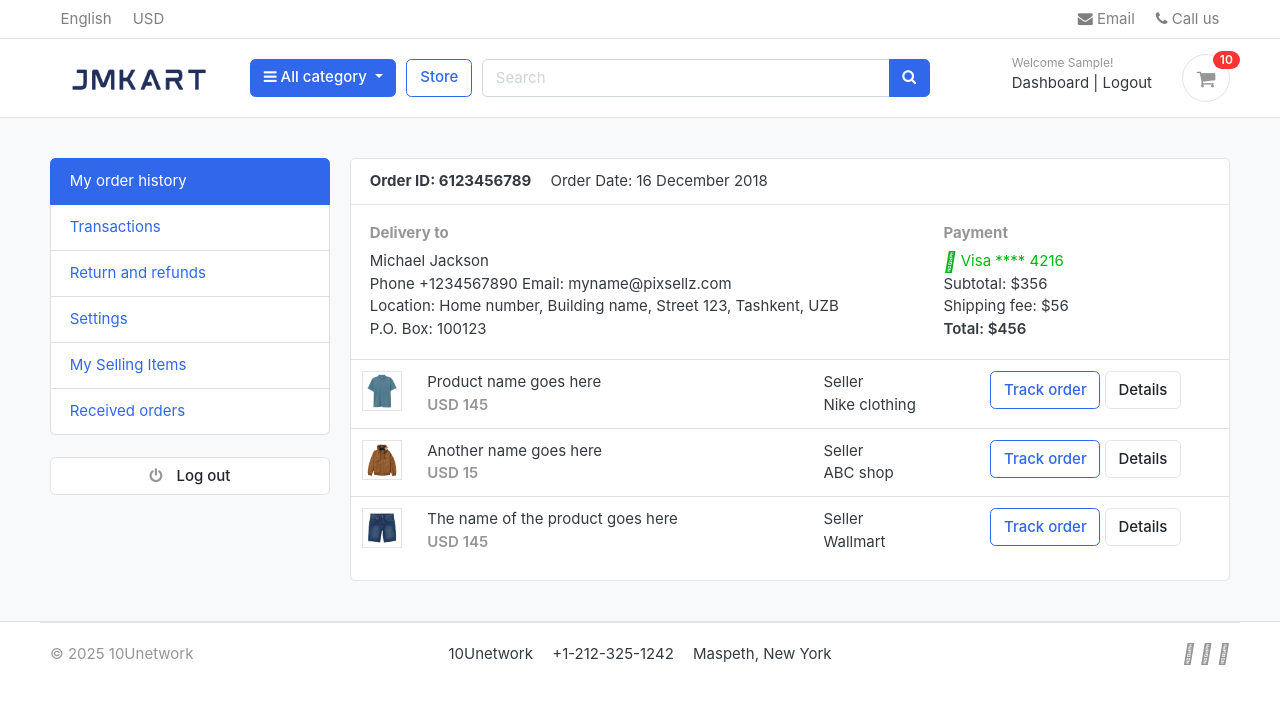
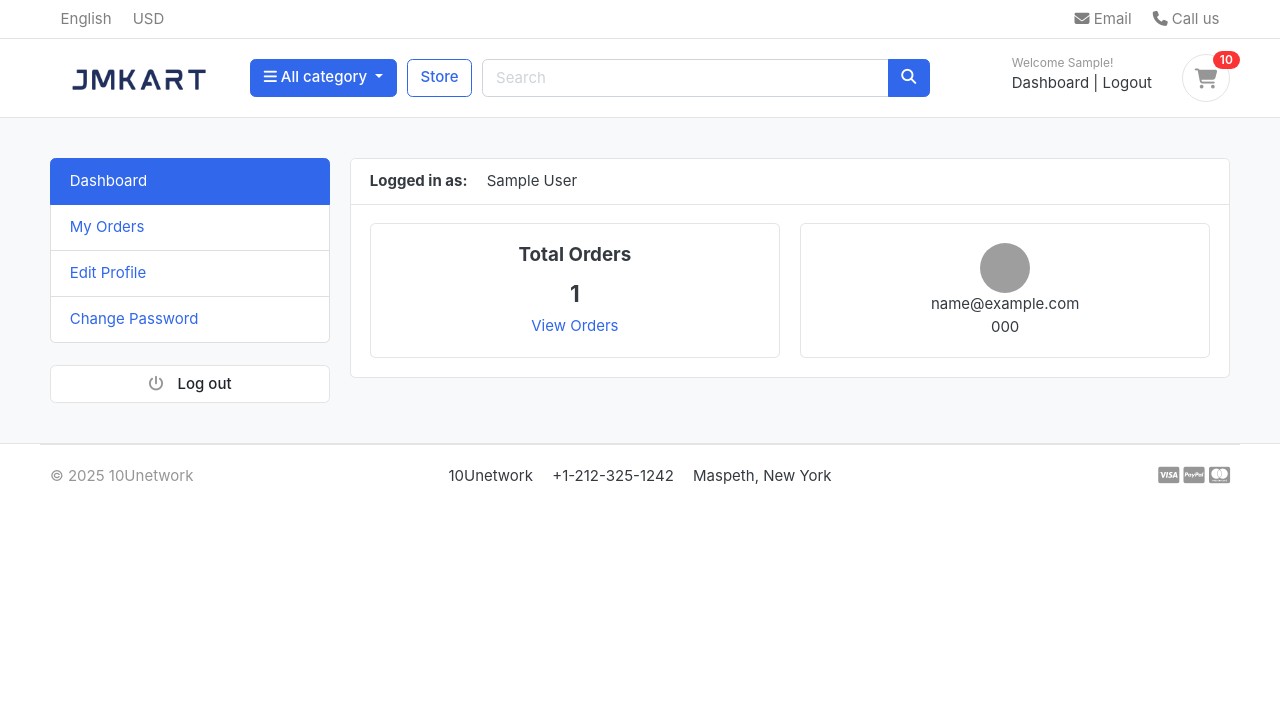
Before and after one commit to jasphil597-dev/jmkart_1-django, a Django app: page /accounts/ in a window 1280 px wide. Shown: the top 704 px of the page. Run offline with Django 5.2, Linux system fonts and the light colour scheme; a user stored in the database is signed in; tables that the repository leaves empty hold one stand-in row (values such as "Sample post"); some libraries are stand-ins or nearby versions; some web fonts are replaced; grey boxes are pictures that could not be loaded.

Commit message:
feat(accounts): add user profile model, dashboard, and account management pages

```diff
--- a/accounts/urls.py
+++ b/accounts/urls.py
@@ -12,4 +12,9 @@ urlpatterns = [
     path("forgotPassword/", views.forgotPassword, name="forgotPassword"),
     path("resetpassword_validate/<uidb64>/<token>/", views.resetpassword_validate, name="resetpassword_validate"),  # type: ignore
     path("resetPassword/", views.resetPassword, name="resetPassword"),  # type: ignore
+
+    path("my_orders/", views.my_orders, name="my_orders"),
+    path("edit_profile/", views.edit_profile, name="edit_profile"),
+    path("change_password/", views.change_password, name="change_password"), # type: ignore
+    path("order_detail/<int:order_id>/", views.order_detail, name="order_detail"),# type: ignore
 ]
--- a/accounts/views.py
+++ b/accounts/views.py
@@ -1,6 +1,8 @@
-from django.shortcuts import render, redirect
-from .forms import RegistrationForm
-from .models import Account
+from django.shortcuts import get_object_or_404, render, redirect
+from .forms import RegistrationForm, UserForm, UserProfileForm
+
+from orders.models import Order, OrderProduct
+from .models import Account, UserProfile
 from django.contrib import messages, auth
 from django.contrib.auth import logout as auth_logout
 from django.contrib.auth.decorators import login_required
@@ -44,6 +46,12 @@ def register(request):
             user.phone_number = phone_number
             user.is_active = False  # 👈 make them active by default
             user.save()
+
+            # Create User Profile
+            profile = UserProfile()
+            profile.user_id = user.id # type: ignore
+            profile.profile_picture = 'default/default-user.png'
+            profile.save()
 
             # USER ACTIVATION EMAIL
             current_site = get_current_site(request)
@@ -175,7 +183,12 @@ def activate(request, uidb64, token):
 
 @login_required(login_url="login")
 def dashboard(request):
-    return render(request, "accounts/dashboard.html")
+    orders = Order.objects.order_by('-created_at').filter(user_id=request.user.id, is_ordered=True)
+    orders_count = orders.count()
+    context = {
+        'orders_count': orders_count,
+    }
+    return render(request, "accounts/dashboard.html", context)
 
 
 def forgotPassword(request):
@@ -244,3 +257,74 @@ def resetPassword(request):
             return redirect("resetPassword")
     else:
         return render(request, "accounts/resetPassword.html")
+
+
+@login_required(login_url='login')
+def my_orders(request):
+    orders = Order.objects.filter(user=request.user, is_ordered=True).order_by('-created_at')
+    context = {
+        'orders': orders
+    }
+    return render(request, 'accounts/my_orders.html', context)
+
+
+@login_required(login_url='login')
+def edit_profile(request):
+    userprofile = get_object_or_404(UserProfile, user=request.user)
+    if request.method == 'POST':
+        user_form = UserForm(request.POST, instance=request.user)
+        profile_form = UserProfileForm(request.POST, request.FILES, instance=userprofile)
+        if user_form.is_valid() and profile_form.is_valid():
+            user_form.save()
+            profile_form.save()
+            messages.success(request, 'Your profile has been updated.')
+            return redirect('edit_profile')
+    else:
+        user_form = UserForm(instance=request.user)
+        profile_form = UserProfileForm(instance=userprofile)
+    context = {
+        'user_form': user_form,
+        'profile_form': profile_form,
+        'userprofile': userprofile,
+    }
+    return render(request, 'accounts/edit_profile.html', context)
+
+@login_required(login_url='login')
+def change_password(request):
+    if request.method == "POST":
+        current_password = request.POST['current_password']
+        new_password = request.POST['new_password']
+        confirm_password = request.POST['confirm_password']
+
+        user = Account.objects.get(username__exact=request.user.username)
+
+        if new_password == confirm_password:
+            success = user.check_password(current_password)
+            if success:
+                user.set_password(new_password)
+                user.save()
+
+                messages.success(request, 'Password updated successfully.')
+                return redirect('change_password')
+            else:
+                messages.error(request, 'Please enter valid current password')
+                return redirect('change_password')
+        else:
+            messages.error(request, 'Password does not match!')
+            return redirect('change_password')
+    return render(request, 'accounts/change_password.html')
+
+@login_required(login_url="login")
+def order_detail(request, order_id):
+    order_detail = OrderProduct.objects.filter(order__order_number=order_id)
+    order = Order.objects.get(order_number=order_id)
+    subtotal = 0
+    for i in order_detail:
+        subtotal += i.product_price * i.quantity
+
+    context = {
+        'order_detail': order_detail,
+        'order': order,
+        'subtotal': subtotal,
+    }
+    return render(request, "accounts/order_detail.html", context)
--- a/templates/accounts/dashboard.html
+++ b/templates/accounts/dashboard.html
@@ -4,122 +4,43 @@
   {% include "includes/alerts.html" %}
   <div class="container">
     <div class="row">
-      <aside class="col-md-3">
-        <!--   SIDEBAR   -->
-        <ul class="list-group">
-          <a class="list-group-item active" href="#">My order history</a>
-          <a class="list-group-item" href="#">Transactions</a>
-          <a class="list-group-item" href="#">Return and refunds</a>
-          <a class="list-group-item" href="#">Settings</a>
-          <a class="list-group-item" href="#">My Selling Items</a>
-          <a class="list-group-item" href="#">Received orders</a>
-        </ul>
-        <br />
-        <a class="btn btn-light btn-block" href="{% url 'logout' %}">
-          <i class="fa fa-power-off"></i>
-          <span class="text">Log out</span>
-        </a>
-        <!--   SIDEBAR .//END   -->
-      </aside>
+    {% include "includes/dashboard_sidebar.html" %}
+
       <main class="col-md-9">
         <article class="card">
           <header class="card-header">
-            <strong class="d-inline-block mr-3">Order ID: 6123456789</strong>
-            <span>Order Date: 16 December 2018</span>
+            <strong class="d-inline-block mr-3"> Logged in as: </strong>
+            <span>{{ user.full_name }}</span>
           </header>
           <div class="card-body">
             <div class="row">
-              <div class="col-md-8">
-                <h6 class="text-muted">Delivery to</h6>
-                <p>
-                  Michael Jackson
-                  <br />
-                  Phone +1234567890 Email: myname@pixsellz.com
-                  <br />
-                  Location: Home number, Building name, Street 123, Tashkent, UZB
-                  <br />
-                  P.O. Box: 100123
-                </p>
+
+              <div class="col-md-6">
+                <div class="card" style="text-align:center;">
+                  <div class="card-body">
+                    <h5 class="card-title">Total Orders</h5>
+                    <h4>{{ orders_count }}</h4>
+                    <a href="{% url 'my_orders' %}">View Orders</a>
+                  </div>
+                </div>
               </div>
-              <div class="col-md-4">
-                <h6 class="text-muted">Payment</h6>
-                <span class="text-success">
-                  <i class="fab fa-lg fa-cc-visa"></i>
-                  Visa **** 4216
-                </span>
-                <p>
-                  Subtotal: $356
-                  <br />
-                  Shipping fee: $56
-                  <br />
-                  <span class="b">Total: $456</span>
-                </p>
+
+              <div class="col-md-6">
+                <div class="card" style="text-align:center;">
+                  <div class="card-body">
+                    <img src="https://www.w3schools.com/howto/img_avatar.png" alt="User Profile Picture" width="50" height="50" style="border-radius:50%;">
+                    <p class="mb-0">{{ user.email }}</p>
+                    <p>{{ user.phone_number }}</p>
+
+                  </div>
+                </div>
               </div>
+
             </div>
             <!-- row.// -->
-          </div>
-          <!-- card-body .// -->
-          <div class="table-responsive">
-            <table class="table table-hover">
-              <tr>
-                <td width="65">
-                  <img src="../images/items/1.jpg" class="img-xs border" />
-                </td>
-                <td>
-                  <p class="title mb-0">Product name goes here</p>
-                  <var class="price text-muted">USD 145</var>
-                </td>
-                <td>
-                  Seller
-                  <br />
-                  Nike clothing
-                </td>
-                <td width="250">
-                  <a href="#" class="btn btn-outline-primary">Track order</a>
-                  <a href="#" class="btn btn-light">Details</a>
-                </td>
-              </tr>
-              <tr>
-                <td>
-                  <img src="../images/items/2.jpg" class="img-xs border" />
-                </td>
-                <td>
-                  <p class="title mb-0">Another name goes here</p>
-                  <var class="price text-muted">USD 15</var>
-                </td>
-                <td>
-                  Seller
-                  <br />
-                  ABC shop
-                </td>
-                <td>
-                  <a href="#" class="btn btn-outline-primary">Track order</a>
-                  <a href="#" class="btn btn-light">Details</a>
-                </td>
-              </tr>
-              <tr>
-                <td>
-                  <img src="../images/items/3.jpg" class="img-xs border" />
-                </td>
-                <td>
-                  <p class="title mb-0">The name of the product goes here</p>
-                  <var class="price text-muted">USD 145</var>
-                </td>
-                <td>
-                  Seller
-                  <br />
-                  Wallmart
-                </td>
-                <td>
-                  <a href="#" class="btn btn-outline-primary">Track order</a>
-                  <a href="#" class="btn btn-light">Details</a>
-                </td>
-              </tr>
-            </table>
-          </div>
-          <!-- table-responsive .end// -->
-        </article>
-        <!-- order-group.// -->
+          </div>  <!-- card-body .// -->
+
+        </article> <!-- order-group.// -->
       </main>
     </div>
     <!-- row.// -->
--- a/templates/base.html
+++ b/templates/base.html
@@ -22,7 +22,16 @@
   <!-- Bootstrap 4 CSS -->
   <link href="{% static 'css/bootstrap.css' %}" rel="stylesheet" type="text/css" />
 
-  <link rel="stylesheet" href="https://cdnjs.cloudflare.com/ajax/libs/font-awesome/4.7.0/css/font-awesome.min.css">
+  {% comment %} <link rel="stylesheet" href="https://cdnjs.cloudflare.com/ajax/libs/font-awesome/4.7.0/css/font-awesome.min.css"> {% endcomment %}
+
+  <link
+  rel="stylesheet"
+  href="https://cdnjs.cloudflare.com/ajax/libs/font-awesome/6.5.1/css/all.min.css"
+  integrity="sha512-DTOQO9RWCH3ppGqcWaEA1BIZOC6xxalwEsw9c2QQeAIftl+Vegovlnee1c9QX4TctnWMn13TZye+giMm8e2LwA=="
+  crossorigin="anonymous"
+  referrerpolicy="no-referrer"
+/>
+
 
 
   <!-- Responsive CSS (Bootstrap adjustments) -->
--- /dev/null
+++ b/templates/includes/dashboard_sidebar.html
@@ -0,0 +1,16 @@
+<aside class="col-md-3">
+        <!--   SIDEBAR   -->
+        <ul class="list-group">
+          <a class="list-group-item {% if '/accounts/' == request.path %}active{% endif %}" href="{% url 'dashboard' %}"> Dashboard </a>
+          <a class="list-group-item {% if '/my_orders/' in request.path %}active{% endif %}" href="{% url 'my_orders' %}"> My Orders </a>
+          <a class="list-group-item {% if '/edit_profile/' in request.path %}active{% endif %}" href="{% url 'edit_profile' %}">Edit Profile</a>
+
+          <a class="list-group-item {% if '/change_password/' in request.path %}active{% endif %}" href="{% url 'change_password' %}"> Change Password </a>
+        </ul>
+        <br />
+        <a class="btn btn-light btn-block" href="{% url 'logout' %}">
+          <i class="fa fa-power-off"></i>
+          <span class="text">Log out</span>
+        </a>
+        <!--   SIDEBAR .//END   -->
+      </aside>
```
Also changed, not shown: accounts/admin.py (+64 -9 lines), accounts/forms.py (+23 -1 lines), accounts/models.py (+15 -0 lines), templates/accounts/change_password.html (added, +48 -0 lines), templates/accounts/edit_profile.html (added, +77 -0 lines), templates/accounts/my_orders.html (added, +53 -0 lines), templates/accounts/order_detail.html (added, +108 -0 lines), accounts/migrations/0002_userprofile.py (added), jmkart/static/images/JM Kart.png (added), static/images/logo6.png (added).
